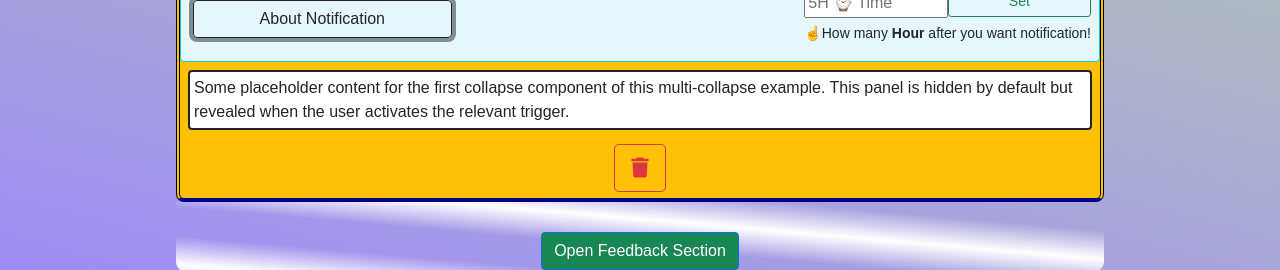
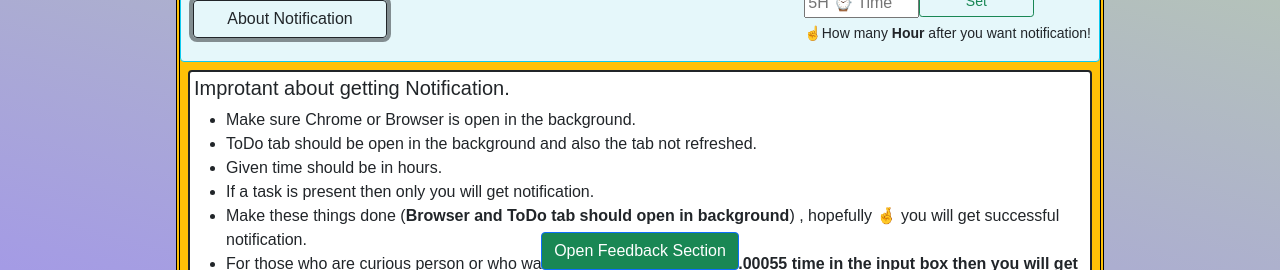
Before and after one commit to Ashishkuldeep23/react-todo, a React (Create React App) app: page / in a window 1280 px wide. Both pictures are taken after a click on the button "About Notification". Shown: the part 794-1064 px from the top of the page. Built offline with nearby package versions, Linux system fonts and the light colour scheme.

Commit message:
Now done almost , updated notifiction section , and in post feed time given by frontEnd

```diff
--- a/src/coponant/Feedback/feedback.js
+++ b/src/coponant/Feedback/feedback.js
@@ -60,19 +60,20 @@ const Feedback = () => {
             // alertBoxValue = 1
             // return showAlertBox("Feedback message should be given.", false)
 
-
             return alert("Feedback message should be given.")
-
         }
 
+        let date = new Date()
 
         let body = {
             feedbackName: feedName,
             feedbackType: checkedRadio,
             feedbackMsg: feedMsg,
             feedFromWebName: window.location.href,
-            whenCreated : new Date()
+            whenCreated : `${date}`
         }
+
+        console.log(body)
 
 
         let option = {
@@ -303,8 +304,8 @@ const Feedback = () => {
                                                     <input type="text" placeholder="Guest (Default)" id="feed_name" />
                                                 </div><br />
 
+                                                <h2 >Types of Feedback :-</h2>
                                                 <div id="feed_radio">
-                                                    <h2>Types of Feedback :-</h2>
                                                     <input type="radio" name="feed_type" value="Feedback" id="feedback_only" defaultChecked={true}
                                                     /><label htmlFor='feedback_only' >Feedback</label><br />
 
@@ -345,7 +346,7 @@ const Feedback = () => {
 
 
 
-                                        <div className="col-7 col-md-6  d-flex flex-column align-items-center justify-content-center right_content">
+                                        <div className="col-8 col-md-6  d-flex flex-column align-items-center justify-content-center right_content">
 
                                             <div className='row' >
 
--- a/src/coponant/TodoBody/notificationToDo.js
+++ b/src/coponant/TodoBody/notificationToDo.js
@@ -260,7 +260,7 @@ const NotificationToDo = () => {
                 <div className='p-1 d-flex flex-column'>
 
                     <h5 ><strong>LAST. </strong>Notification Box <i className="fa-solid fa-bell px-3 fs-4"></i> </h5>
-                    <button className="btn btn-outline-dark " type="button" data-bs-toggle="collapse" data-bs-target="#aboutNotification" aria-expanded="false" aria-controls="multiCollapseExample2">About Notification</button>
+                    <button className="btn btn-outline-dark w-75" type="button" data-bs-toggle="collapse" data-bs-target="#aboutNotification" aria-expanded="false" aria-controls="multiCollapseExample2">About Notification</button>
 
 
 
@@ -284,6 +284,7 @@ const NotificationToDo = () => {
                     }} />
                     <button className='inputOfNotification btn btn-outline-success btn-sm mb-1' onClick={() => { notificationHandlerMain() }}>Set</button>
                     <p><small className='mb-0'>☝️How many <strong>Hour</strong> after you want notification!</small></p>
+
                 </div>
 
 
@@ -291,7 +292,17 @@ const NotificationToDo = () => {
 
             <div className="collapse multi-collapse m-2 " id="aboutNotification">
                 <div className="card card-body border border-dark border-2 rounded  p-1">
-                    Some placeholder content for the first collapse component of this multi-collapse example. This panel is hidden by default but revealed when the user activates the relevant trigger.
+                    <h5>Improtant about getting Notification.</h5>
+                    <ul>
+                        <li>Make sure Chrome or Browser is open in the background.</li>
+                        <li>ToDo tab should be open in the background and also the tab not refreshed.</li>
+                        <li>Given time should be in hours.</li>
+                        <li>If a task is present then only you will get notification.</li>
+                        <li>Make these things done (<strong>Browser and ToDo tab should open in background</strong>) , hopefully 🤞 you will get successful notification.</li>
+                        <li>For those who are curious person or who want to test notification, <strong>give 0.00055 time in the input box then you will get notification within 2 seconds.</strong></li>
+                        <li>If you have any suggestions then use the notification section, please.</li>
+                        <li>Thank You!</li>
+                    </ul>
                 </div>
             </div>
 
--- a/src/coponant/TodoBody/style.css
+++ b/src/coponant/TodoBody/style.css
@@ -210,7 +210,7 @@
 }
 
 .inputOfNotification{
-    width: 50%;
+    width: 40%;
 }
 
 
```
